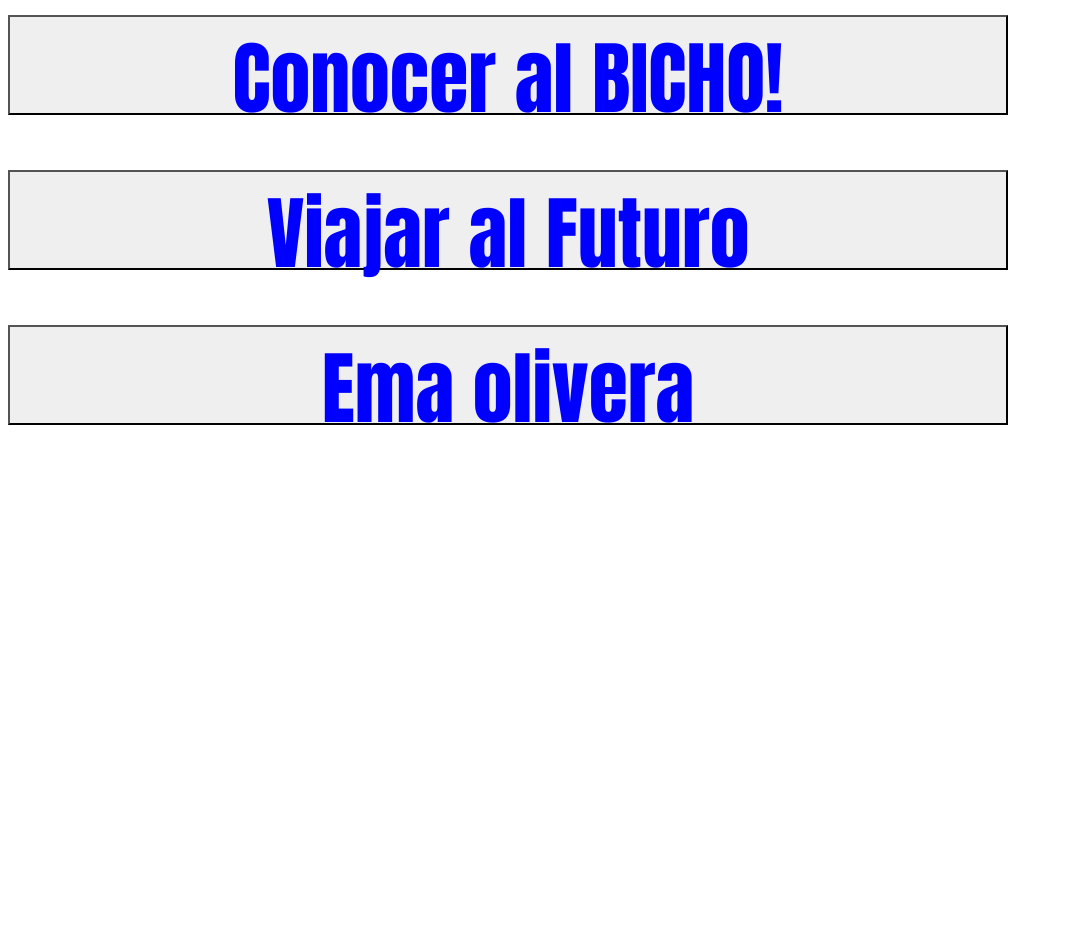
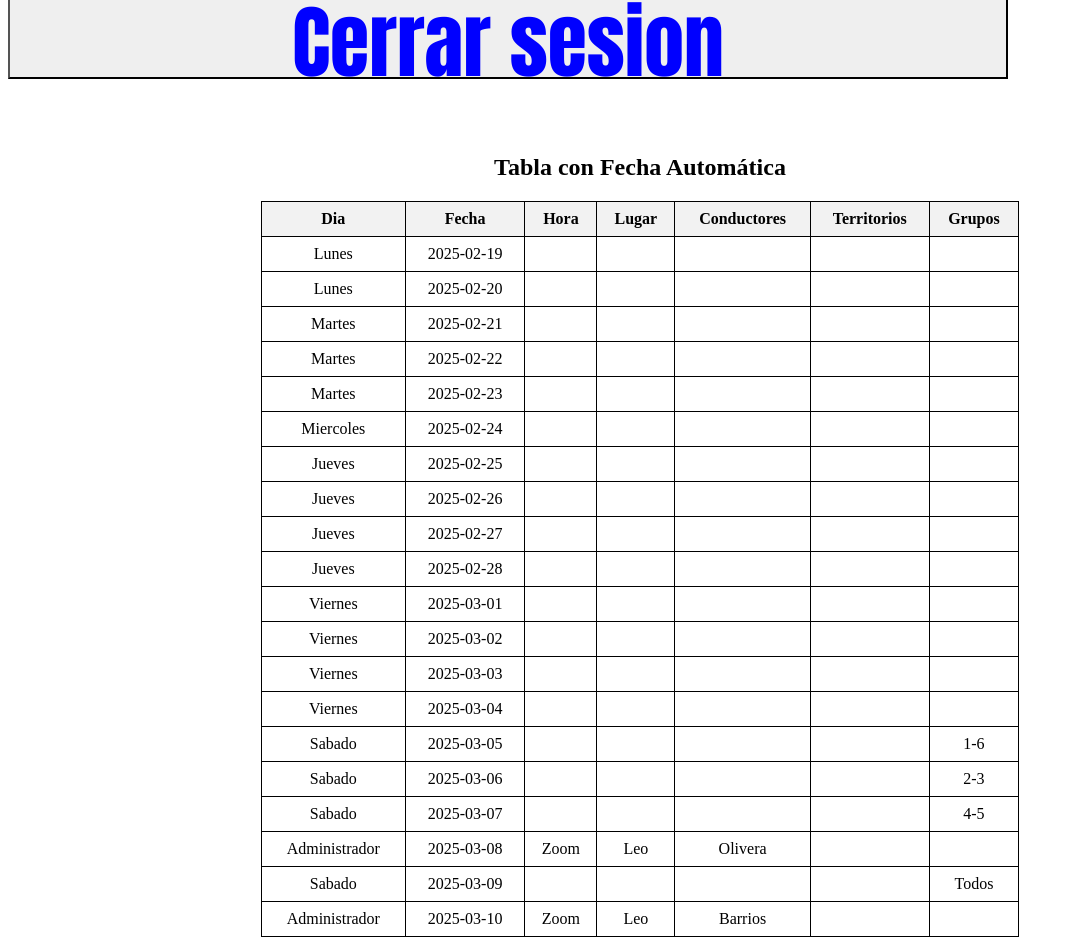
Before and after one commit to mike-n8/predicar, a plain HTML site: page login.html in a window 1280 px wide. Shown: the part 220-1165 px from the top of the page, without its empty margins (0-1074 px from the left). Before the commit the page ends 800 px from the top, so only its background shows below. Drawn offline with Linux system fonts and the light colour scheme.

Commit message:
(cambio 15:12hs)

```diff
--- a/login.html
+++ b/login.html
@@ -4,14 +4,53 @@
     <meta charset="UTF-8">
     <meta name="viewport" content="width=device-width, initial-scale=1.0">
     <title>Login</title>
-    <link rel="stylesheet" href="style.css">
+    <link rel="stylesheet" href="style/style.css">
 </head>
 <body>
-    <h1>¡Bienvenido Maestro!</h1>
-    <a href="register.html"><button type="button" id="registro">REGISTRARSE</button></a> <br><br><br><br>
-    <button id="cr7" onclick="cartelRandom()">Conocer al BICHO!</button> <br><br><br><br>
-    <button id="vaf" onclick="cartelRandom()">Viajar al Futuro</button><br><br><br><br>
-    <button id="em0" onclick="cartelRandom()">Ema olivera</button>
+    <h1>¡Bienvenido a Casa, Maestro!</h1>
+    <a href="register.html"><button type="button" id="registro">REGISTRARSE</button></a> <br><br>
+    <a href="index.html"><button type="button" id="registro">Cerrar sesion</button></a> <br><br><br><br>
+
+    <div>
+        <h2>Tabla con Fecha Automática</h2>
+
+    <table id="dataTable">
+        <thead>
+            <tr>
+                <th>Dia</th>
+                <th onclick="sortTable()">Fecha</th>
+                <th>Hora</th>
+                <th>Lugar</th>
+                <th>Conductores</th>
+                <th>Territorios</th>
+                <th>Grupos</th>
+
+            </tr>
+        </thead>
+        <tbody>
+            <tr><td>Lunes</td><td> </td><td> </td><td class="conductores"> </td><td> </td><td> </td></tr>
+            <tr><td>Lunes</td><td> </td><td> </td><td class="conductores"> </td><td> </td><td> </td></tr>
+            <tr><td>Martes</td><td> </td><td> </td><td class="conductores"> </td><td> </td><td> </td></tr>
+            <tr><td>Martes</td><td> </td><td> </td><td class="conductores"> </td><td> </td><td> </td></tr>
+            <tr><td>Martes</td><td> </td><td> </td><td class="conductores"> </td><td> </td><td> </td></tr>
+            <tr><td>Miercoles</td><td> </td><td> </td><td class="conductores"> </td><td> </td><td> </td></tr>
+            <tr><td>Jueves</td><td> </td><td> </td><td class="conductores"> </td><td> </td><td> </td></tr>
+            <tr><td>Jueves</td><td> </td><td> </td><td class="conductores"> </td><td> </td><td> </td></tr>
+            <tr><td>Jueves</td><td> </td><td> </td><td class="conductores"> </td><td> </td><td> </td></tr>
+            <tr><td>Jueves</td><td> </td><td> </td><td class="conductores"> </td><td> </td><td> </td></tr>
+            <tr><td>Viernes</td><td> </td><td> </td><td class="conductores"> </td><td> </td><td> </td></tr>
+            <tr><td>Viernes</td><td> </td><td> </td><td class="conductores"> </td><td> </td><td> </td></tr>
+            <tr><td>Viernes</td><td> </td><td> </td><td class="conductores"> </td><td> </td><td> </td></tr>
+            <tr><td>Viernes</td><td> </td><td> </td><td class="conductores"> </td><td> </td><td> </td></tr>
+            <tr><td>Sabado</td><td> </td><td> </td><td class="conductores"> </td><td> </td><td>1-6</td></tr>
+            <tr><td>Sabado</td><td> </td><td> </td><td class="conductores"> </td><td> </td><td>2-3</td></tr>
+            <tr><td>Sabado</td><td> </td><td> </td><td class="conductores"> </td><td> </td><td>4-5</td></tr>
+            <tr><td>Administrador</td><td>Zoom</td><td>Leo</td><td>Olivera</td><td> </td><td> </td></tr>
+            <tr><td>Sabado</td><td> </td><td> </td><td class="conductores"> </td><td> </td><td>Todos</td></tr>
+            <tr><td>Administrador</td><td>Zoom</td><td>Leo</td><td>Barrios</td><td> </td><td> </td></tr>
+        </tbody>
+    </table>
+    </div>
 </body>
 
 <script src="login.js"></script>
--- a/login.js
+++ b/login.js
@@ -1,13 +1,67 @@
-let cristiano = document.getElementById("cr7");
-let viajaralfu = document.getElementById("vaf");
-let emaoliver = document.getElementById("em0");
+function agregarFechas() {
+    const tbody = document.querySelector("#dataTable tbody");
+    const rows = tbody.querySelectorAll("tr");
+    let fecha = new Date(); // Fecha actual
 
-function cartelRandom() {
-    if (cristiano) {
-        alert("SUUUUUUUUUUU");
-    } else if (viajaralfu) {
-        alert("Todavia no se puede :'(");
-    } else if (emaoliver) {
-        alert("Un perro este..");
-    }
+    rows.forEach(row => {
+        const cell = row.insertCell(1);
+        cell.textContent = fecha.toISOString().split('T')[0]; // Formato YYYY-MM-DD
+        fecha.setDate(fecha.getDate() + 1); // Incrementa la fecha en un día
+    });
 }
+
+function sortTable() {
+    const table = document.querySelector("#dataTable tbody");
+    const rows = Array.from(table.rows);
+
+    rows.sort((a, b) => {
+        const dateA = new Date(a.cells[3].textContent);
+        const dateB = new Date(b.cells[3].textContent);
+        return dateA - dateB;
+    });
+
+    table.innerHTML = "";
+    rows.forEach(row => table.appendChild(row));
+}
+
+agregarFechas();
+
+
+// Función que permite editar una celda al hacer clic
+document.querySelectorAll('td').forEach(cell => {
+    cell.addEventListener('click', function() {
+      let currentText = this.innerText;
+      let input = document.createElement('input');
+      input.value = currentText;
+
+      // Reemplazar el contenido de la celda con un input
+      this.innerHTML = '';
+      this.appendChild(input);
+
+      // Colocar el foco automáticamente en el campo de entrada
+      input.focus();
+
+      // Cuando el input pierde el foco, se guarda el valor y se reemplaza por texto
+      input.addEventListener('blur', () => {
+        this.innerHTML = input.value;
+      });
+
+      // Permitir presionar 'Enter' para confirmar el cambio
+      input.addEventListener('keypress', (e) => {
+        if (e.key === 'Enter') {
+          this.innerHTML = input.value;
+        }
+      });
+    });
+  });
+
+   // Obtener todas las celdas de la tabla
+   const celdas = document.querySelectorAll('.conductores');
+
+   // Añadir un evento de click a cada celda
+   celdas.forEach(celda => {
+       celda.addEventListener('click', function() {
+           // Abrir una ventana al hacer click en una celda
+           window.open('archive.html', '_blank', 'width=900,height=800');
+       });
+   });
--- a/style.css
+++ /dev/null
@@ -1,8 +0,0 @@
-#registro, #cr7, #vaf, #em0 {
-    width: 1000px;
-    height: 100px;
-    color: blue;
-    border-color: black;
-    font-size: 80px;
-    font-family: Impact, Haettenschweiler, 'Arial Narrow Bold', sans-serif;
-}
--- /dev/null
+++ b/style/style.css
@@ -0,0 +1,30 @@
+table {
+    width: 60%;
+    border-collapse: collapse;
+    margin-top: 20px;
+    margin-left: auto;
+    margin-right: auto;
+}
+
+th, td {
+    border: 1px solid black;
+    padding: 8px;
+    text-align: center;
+}
+th {
+    background-color: #f2f2f2;
+    cursor: pointer;
+}
+
+h2 {
+    text-align: center;
+}
+
+#registro {
+    width: 1000px;
+    height: 100px;
+    color: blue;
+    border-color: black;
+    font-size: 80px;
+    font-family: Impact, Haettenschweiler, 'Arial Narrow Bold', sans-serif;
+}
```
Also changed, not shown: archive.html (added, +15 -0 lines), archive.js (added, +48 -0 lines), register.html (+6 -3 lines), register.js (+34 -10 lines), assets/images/Cr7.jpg.webp (added), assets/images/emaolivera.jpg (added), assets/images/mike.jpg (added).
